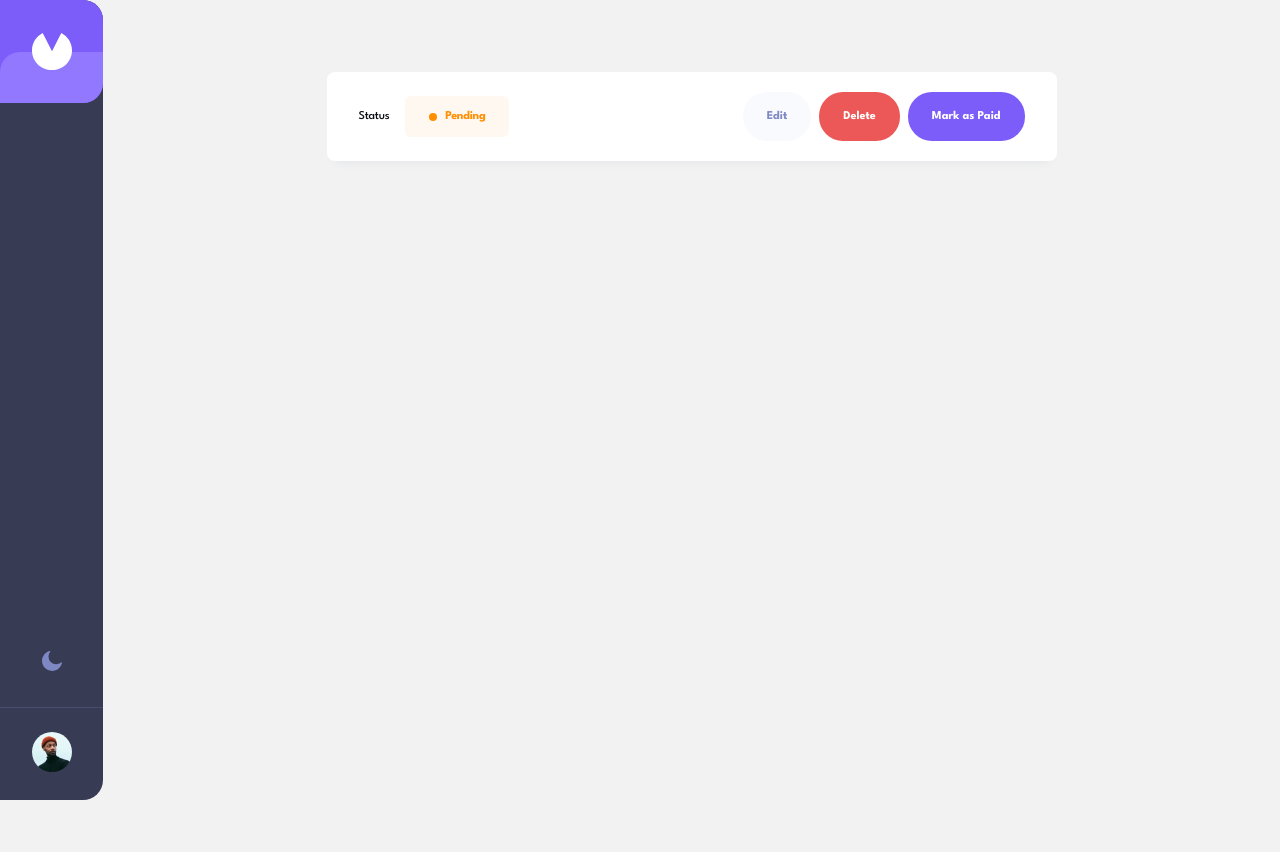
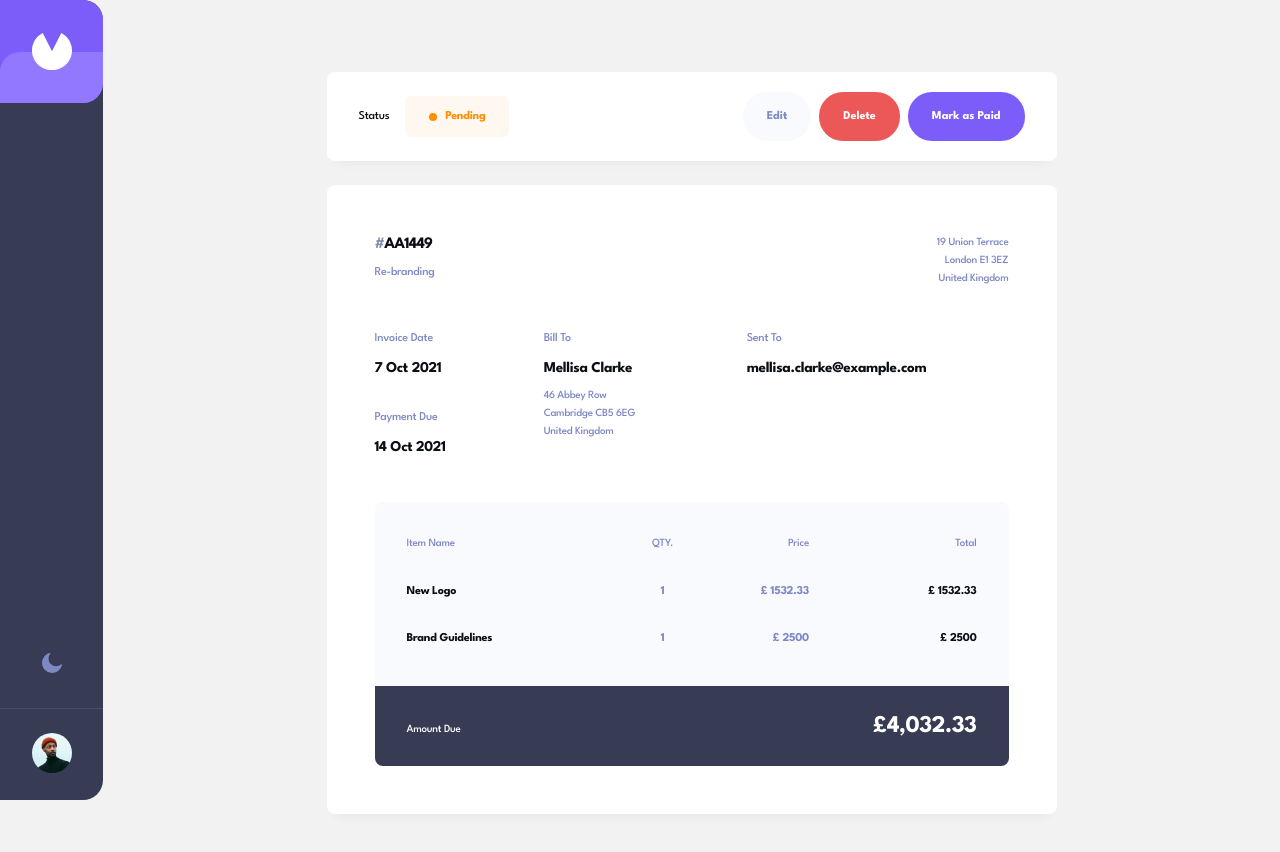
Before and after one commit to yjcyun/frontend_mentor, a Vue app in the folder guru/invoice-app/final-code/: page /AA1449 in a window 1280 px wide. Shown: the top 852 px of the page. Before the commit the page ends 800 px from the top, so only its background shows below. Built offline with nearby package versions, Linux system fonts and the light colour scheme.

Commit message:
invoice: Add invoice details page

```diff
--- /dev/null
+++ b/guru/invoice-app/final-code/src/components/invoice-details/InfoBlock.vue
@@ -0,0 +1,38 @@
+<template>
+  <div class="info">
+    <p class="info__label body1">{{ label }}</p>
+    <p class="info__body">{{ body }}</p>
+    <p class="info__sub-body body2" v-if="subBody">{{ subBody }}</p>
+  </div>
+</template>
+
+<script>
+export default {
+  props: ["label", "body", "subBody"],
+};
+</script>
+
+<style scoped>
+.info {
+  width: max-content;
+}
+
+.info__label {
+  color: var(--color-blue-7E);
+  margin-bottom: 12px;
+}
+
+.info__body {
+  color: var(--color-black-0C);
+  font-weight: 700;
+  font-size: 15px;
+  line-height: 20px;
+  letter-spacing: -0.3125px;
+}
+
+.info__sub-body {
+  color: var(--color-blue-7E);
+  margin-top: 8px;
+  max-width: 93px;
+}
+</style>
--- /dev/null
+++ b/guru/invoice-app/final-code/src/components/invoice-details/InvoiceSummary.vue
@@ -0,0 +1,162 @@
+<template>
+  <div class="summary box">
+    <div class="sender">
+      <div class="sender__id">
+        <h3 class="h3">
+          <span class="hash">#</span><span class="black">{{ id }}</span>
+        </h3>
+        <p class="body1">{{ description }}</p>
+      </div>
+      <div class="sender__address">
+        <p class="body2">{{ formattedSenderAddress }}</p>
+      </div>
+    </div>
+    <div class="client">
+      <div class="client-left__col">
+        <div class="client__col client__col--1">
+          <info-block
+            label="Invoice Date"
+            :body="formattedInvoiceDate"
+          ></info-block>
+          <info-block label="Payment Due" :body="formattedDueDate"></info-block>
+        </div>
+        <div class="client__col">
+          <info-block
+            label="Bill To"
+            :body="clientName"
+            :subBody="formattedClientAddress"
+          ></info-block>
+        </div>
+      </div>
+      <div class="client__col">
+        <info-block label="Sent To" :body="clientEmail"></info-block>
+      </div>
+    </div>
+    <items-table :items="items" :total="total"></items-table>
+  </div>
+</template>
+
+<script>
+import InfoBlock from "./InfoBlock.vue";
+import ItemsTable from "./ItemsTable.vue";
+import formatDate from "../../utils/format-date.js";
+
+export default {
+  components: { InfoBlock, ItemsTable },
+  props: [
+    "id",
+    "description",
+    "senderAddress",
+    "createdAt",
+    "paymentDue",
+    "clientName",
+    "clientAddress",
+    "clientEmail",
+    "items",
+    "total",
+  ],
+  computed: {
+    formattedInvoiceDate() {
+      return formatDate(this.createdAt);
+    },
+    formattedDueDate() {
+      return formatDate(this.paymentDue);
+    },
+    formattedClientAddress() {
+      return Object.values(this.clientAddress).join(" ");
+    },
+    formattedSenderAddress() {
+      return Object.values(this.senderAddress).join(" ");
+    },
+  },
+};
+</script>
+
+<style scoped>
+.summary {
+  margin-top: 16px;
+  padding: 24px;
+}
+
+.sender {
+  display: flex;
+  flex-direction: column;
+  margin-bottom: 31px;
+  color: var(--color-blue-7E);
+}
+
+.sender__id {
+  margin-bottom: 30px;
+}
+
+.sender__id h3 {
+  color: var(--color-black-0C);
+}
+
+.sender__id h3 .hash {
+  color: var(--color-blue-88);
+}
+
+.sender__address {
+  width: 96px;
+  text-align: left;
+}
+
+.client {
+  display: flex;
+  flex-direction: column;
+  gap: 32px;
+}
+
+.client__col {
+  flex: 1;
+}
+
+.client-left__col {
+  display: flex;
+  gap: 41px;
+}
+
+.client__col--1 {
+  display: flex;
+  flex-direction: column;
+  gap: 32px;
+}
+
+@media (min-width: 640px) {
+  .summary {
+    margin-top: 24px;
+    padding: 32px;
+  }
+
+  .sender {
+    flex-direction: row;
+    justify-content: space-between;
+    margin-bottom: 21px;
+  }
+
+  .sender__id h3 {
+    margin-bottom: 8px;
+  }
+
+  .sender__address {
+    width: 94px;
+    text-align: right;
+  }
+
+  .client {
+    flex-direction: row;
+    gap: 110px;
+  }
+
+  .client-left__col {
+    gap: 98px;
+  }
+}
+
+@media (min-width: 768px) {
+  .summary {
+    padding: 48px;
+  }
+}
+</style>
--- /dev/null
+++ b/guru/invoice-app/final-code/src/components/invoice-details/ItemsTable.vue
@@ -0,0 +1,194 @@
+<template>
+  <div class="table-wrapper">
+    <table>
+      <!-- Table Head -->
+      <thead class="body2">
+        <tr>
+          <th>Item Name</th>
+          <th class="qty">QTY.</th>
+          <th class="price">Price</th>
+          <th class="total">Total</th>
+        </tr>
+      </thead>
+      <!-- Desktop Table Body -->
+      <tbody class="h4 desktop">
+        <tr v-for="item of items" :key="item.name">
+          <td>{{ item.name }}</td>
+          <td class="qty">{{ item.quantity }}</td>
+          <td class="price">£ {{ item.price }}</td>
+          <td class="total">£ {{ item.total }}</td>
+        </tr>
+      </tbody>
+      <!-- Mobile Table Body -->
+      <tbody class="h4 mobile">
+        <tr v-for="item of items" :key="item.name">
+          <td>
+            <span>{{ item.name }}</span>
+            <br />
+            <span class="unit-price"
+              >{{ item.quantity }} x £ {{ item.price }}</span
+            >
+          </td>
+          <td class="total">£ {{ item.total }}</td>
+        </tr>
+      </tbody>
+      <!-- Table Foot -->
+      <tfoot>
+        <tr>
+          <td class="body2">Amount Due</td>
+          <td colspan="3" class="final-price">{{ formattedPrice }}</td>
+        </tr>
+      </tfoot>
+    </table>
+  </div>
+</template>
+
+<script>
+import formatPrice from "../../utils/format-price.js";
+
+export default {
+  props: ["items", "total"],
+  computed: {
+    formattedPrice() {
+      return formatPrice(this.total);
+    },
+  },
+};
+</script>
+
+<style scoped>
+.table-wrapper {
+  background-color: #f9fafe;
+  border-radius: 8px 8px 0px 0px;
+  margin-top: 45px;
+}
+
+table {
+  width: 100%;
+  border-spacing: 0px;
+}
+
+thead {
+  display: none;
+}
+
+tbody.desktop {
+  display: none;
+}
+
+tbody td:first-child {
+  padding: 12px 0 12px 24px;
+}
+
+tbody td:last-child {
+  padding: 12px 24px 12px 0px;
+}
+
+tbody tr:first-child td {
+  padding-top: 24px;
+}
+
+tbody tr:last-child td {
+  padding-bottom: 24px;
+}
+
+tbody .total {
+  vertical-align: middle;
+}
+
+.price,
+.total {
+  text-align: right;
+}
+
+.qty,
+.price,
+.unit-price {
+  color: var(--color-blue-7E);
+}
+
+tfoot {
+  background-color: var(--color-navy-37);
+  color: var(--color-white);
+}
+
+tfoot td {
+  padding: 24px;
+}
+
+tfoot td:first-child {
+  border-radius: 0px 0px 0px 8px;
+}
+
+tfoot td:last-child {
+  border-radius: 0px 0px 8px 0px;
+}
+
+tfoot .final-price {
+  text-align: right;
+  font-weight: 700;
+  font-size: 20px;
+  line-height: 32px;
+  letter-spacing: -0.5px;
+}
+
+@media (min-width: 640px) {
+  thead {
+    display: table-header-group;
+  }
+
+  thead th {
+    text-align: left;
+    padding: 32px 0px 16px 0px;
+    color: var(--color-blue-7E);
+  }
+
+  thead th:nth-child(1) {
+    padding: 32px 0px 16px 32px;
+  }
+
+  thead th:last-child {
+    padding: 32px 32px 16px 0px;
+  }
+
+  tbody.desktop {
+    display: table-row-group;
+  }
+
+  tbody.mobile {
+    display: none;
+  }
+
+  tbody td {
+    padding: 16px 0px;
+  }
+
+  tbody td:first-child {
+    padding: 16px 0px 16px 32px;
+  }
+
+  tbody td:last-child {
+    padding: 16px 32px 16px 0px;
+  }
+
+  tbody tr:first-child td {
+    padding-top: 16px;
+  }
+
+  tbody tr:last-child td {
+    padding-bottom: 40px;
+  }
+
+  .qty {
+    text-align: center;
+  }
+
+  tfoot .final-price {
+    font-size: 24px;
+  }
+
+  tfoot td {
+    padding: 24px 32px;
+  }
+}
+</style>
--- a/guru/invoice-app/final-code/src/components/invoices/InvoiceItem.vue
+++ b/guru/invoice-app/final-code/src/components/invoices/InvoiceItem.vue
@@ -9,7 +9,7 @@
         ><span class="text-blue-7E">{{ paymentDue }}</span>
       </div>
       <div class="name body1">{{ clientName }}</div>
-      <div class="price h3">{{ formatPrice }}</div>
+      <div class="price h3">{{ formattedPrice }}</div>
 
       <base-status :status="status"></base-status>
       <img src="../../assets/icon-arrow-right.svg" alt="Arrow Right Icon" />
@@ -19,16 +19,14 @@
 
 <script>
 import BaseStatus from "../ui/BaseStatus.vue";
+import formatPrice from "../../utils/format-price.js";
 
 export default {
   components: { BaseStatus },
   props: ["id", "paymentDue", "clientName", "total", "status"],
   computed: {
-    formatPrice() {
-      return new Intl.NumberFormat("en-US", {
-        style: "currency",
-        currency: "GBP",
-      }).format(this.total);
+    formattedPrice() {
+      return formatPrice(this.total);
     },
     linkPath() {
       return `/${this.id}`;
--- a/guru/invoice-app/final-code/src/style.css
+++ b/guru/invoice-app/final-code/src/style.css
@@ -32,14 +32,14 @@
 }
 
 /* Reset default*/
-html, body, div, span, h1, h2, h3, h4, h5, h6, p, ol, ul, li, button{
+html, body, div, span, h1, h2, h3, h4, h5, h6, p, ol, ul, li, button, th, td{
 	margin: 0;
 	padding: 0;
 	border: 0;
 	outline: 0;
 	font-weight: inherit;
 	font-style: inherit;
-	font-size: 100%;
+	/* font-size: 100%; */
 	font-family: inherit;
 	vertical-align: baseline;
 }
--- /dev/null
+++ b/guru/invoice-app/final-code/src/utils/format-date.js
@@ -0,0 +1,9 @@
+const formatDate = (date) => {
+  return new Date(date).toLocaleDateString("en-GB", {
+    day: "numeric",
+    month: "short",
+    year: "numeric",
+  });
+};
+
+export default formatDate;
--- /dev/null
+++ b/guru/invoice-app/final-code/src/utils/format-price.js
@@ -0,0 +1,8 @@
+const formatPrice = (price) => {
+  return new Intl.NumberFormat("en-US", {
+    style: "currency",
+    currency: "GBP",
+  }).format(price);
+};
+
+export default formatPrice;
--- a/guru/invoice-app/final-code/src/views/InvoiceDetails.vue
+++ b/guru/invoice-app/final-code/src/views/InvoiceDetails.vue
@@ -1,6 +1,18 @@
 <template>
   <div>
     <invoice-actions :status="invoice.status"></invoice-actions>
+    <invoice-summary
+      :id="invoice.id"
+      :description="invoice.description"
+      :createdAt="invoice.createdAt"
+      :paymentDue="invoice.paymentDue"
+      :senderAddress="invoice.senderAddress"
+      :clientName="invoice.clientName"
+      :clientAddress="invoice.clientAddress"
+      :clientEmail="invoice.clientEmail"
+      :items="invoice.items"
+      :total="invoice.total"
+    ></invoice-summary>
   </div>
 </template>
 
@@ -9,9 +21,10 @@ import InvoiceItem from "../components/invoices/InvoiceItem.vue";
 
 import devData from "../../data.json";
 import InvoiceActions from "../components/invoice-details/InvoiceActions.vue";
+import InvoiceSummary from "../components/invoice-details/InvoiceSummary.vue";
 
 export default {
-  components: { InvoiceItem, InvoiceActions },
+  components: { InvoiceItem, InvoiceActions, InvoiceSummary },
   data() {
     return {
       invoice: devData.find((inv) => inv.id === this.$route.params.invoiceId),
```
Also changed, not shown: 1 other file (tests, documents, lock files or other folders).
